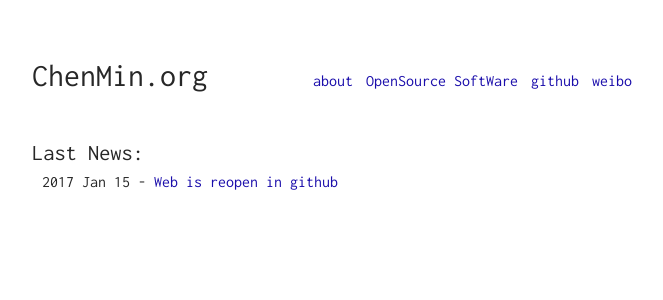
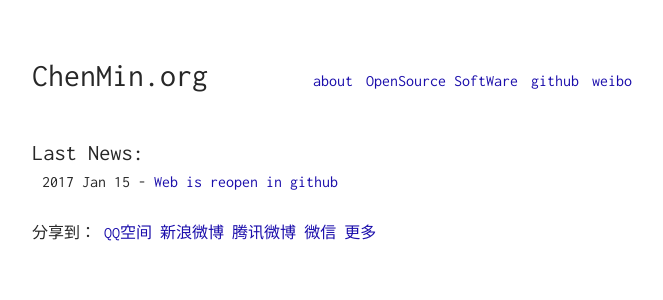
Before and after one commit to chenmins/chenmin, a Jekyll site: the page built from docs/index.html, in a window 1280 px wide. Shown: the top 300 px of the page, without its empty margins (308-971 px from the left). Built offline with Jekyll 4.4.1, drawn with Linux system fonts in a browser that asks for light colours; comment, search, counter and statistics services are not loaded.

Commit message:
jia this

```diff
--- a/docs/_layouts/default.html
+++ b/docs/_layouts/default.html
@@ -33,6 +33,21 @@ href="https://fonts.googleapis.com/css?family=Inconsolata:400,700">
 		<div id="uyan_frame"></div>
 		<script type="text/javascript" src="http://v2.uyan.cc/code/uyan.js?uid=2123923"></script>
 		<!-- UY END -->
+		<!-- JiaThis Button BEGIN -->
+		<div class="jiathis_style">
+			<span class="jiathis_txt">分享到：</span>
+			<a class="jiathis_button_qzone">QQ空间</a>
+			<a class="jiathis_button_tsina">新浪微博</a>
+			<a class="jiathis_button_tqq">腾讯微博</a>
+			<a class="jiathis_button_weixin">微信</a>
+			<a href="http://www.jiathis.com/share?uid=2123923" class="jiathis jiathis_txt jiathis_separator jtico jtico_jiathis" target="_blank">更多</a>
+			<a class="jiathis_counter_style"></a>
+		</div>
+		<script type="text/javascript">
+		var jiathis_config = {data_track_clickback:'true'};
+		</script>
+		<script type="text/javascript" src="http://v3.jiathis.com/code/jia.js?uid=2123923" charset="utf-8"></script>
+		<!-- JiaThis Button END -->
     </div>
 <script type="text/javascript" src="http://tajs.qq.com/stats?sId=10186740" charset="UTF-8"></script>
 
```
Also changed, not shown: 1 other file.
